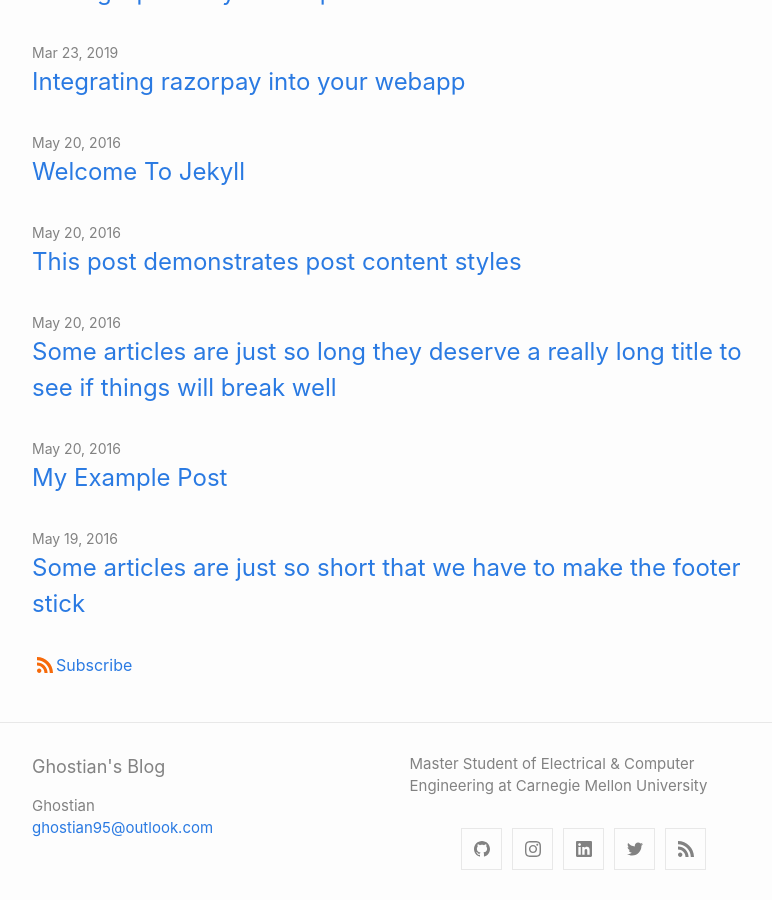
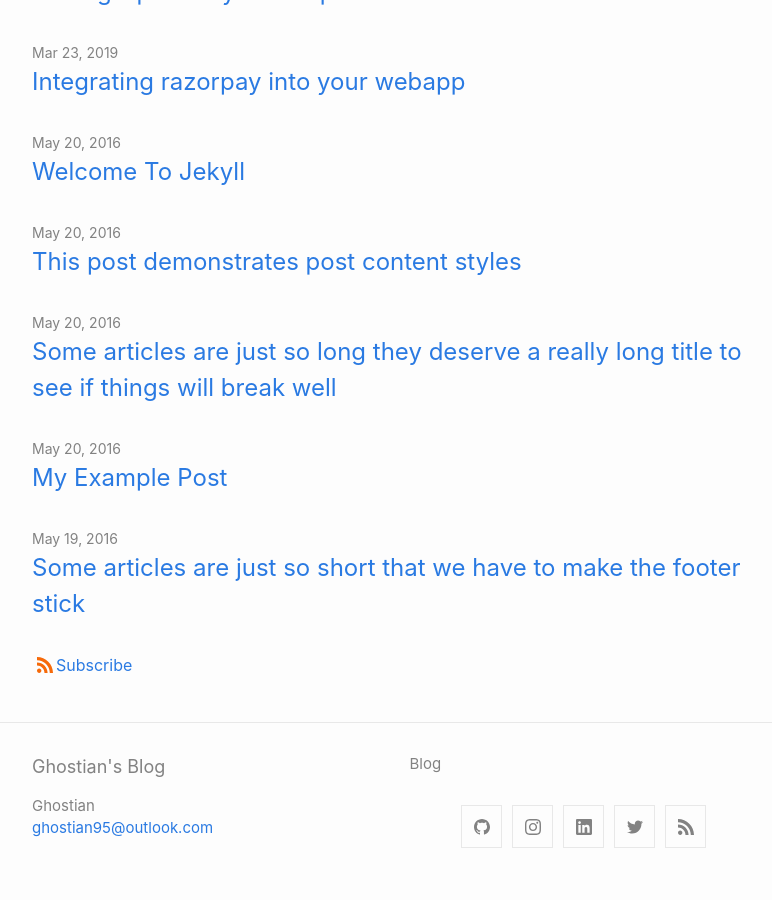
Before and after one commit to ghostian/ghostian.github.io, a Jekyll site: the page built from index.md, in a window 1280 px wide and 900 px high, scrolled down 919 px. Shown: the whole window, without its empty margins (238-1010 px from the left). Built offline with Jekyll 4.4.1, drawn with Linux system fonts in a browser that asks for light colours.

Commit message:
Aug-7: contacts & templates

```diff
--- a/_config.yml
+++ b/_config.yml
@@ -2,7 +2,7 @@ title: Ghostian's Blog
 author: Ghostian
 email: ghostian95@outlook.com
 description: > # this means to ignore newlines until "show_excerpts:"
-  Master Student of Electrical & Computer Engineering at Carnegie Mellon University
+  Blog
 
 
 show_excerpts: false # set to true to show excerpts on the homepage
```
